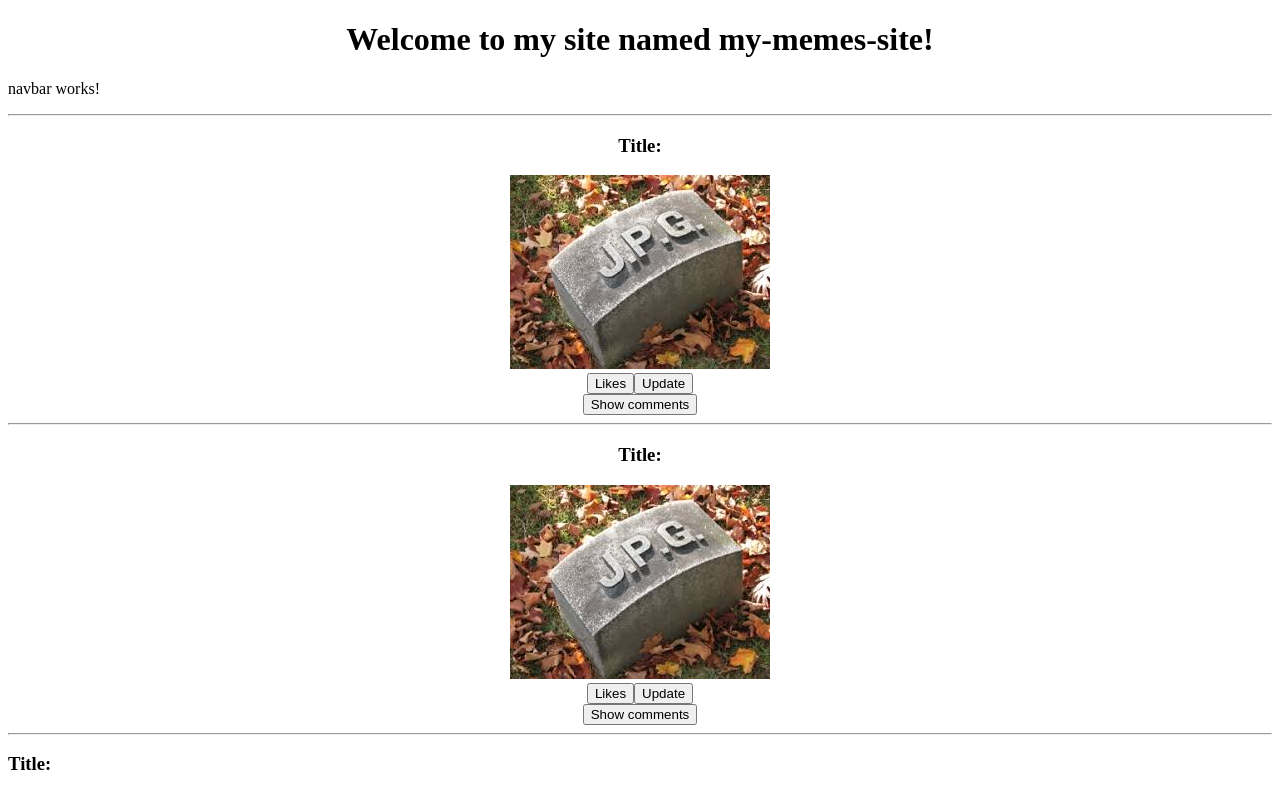
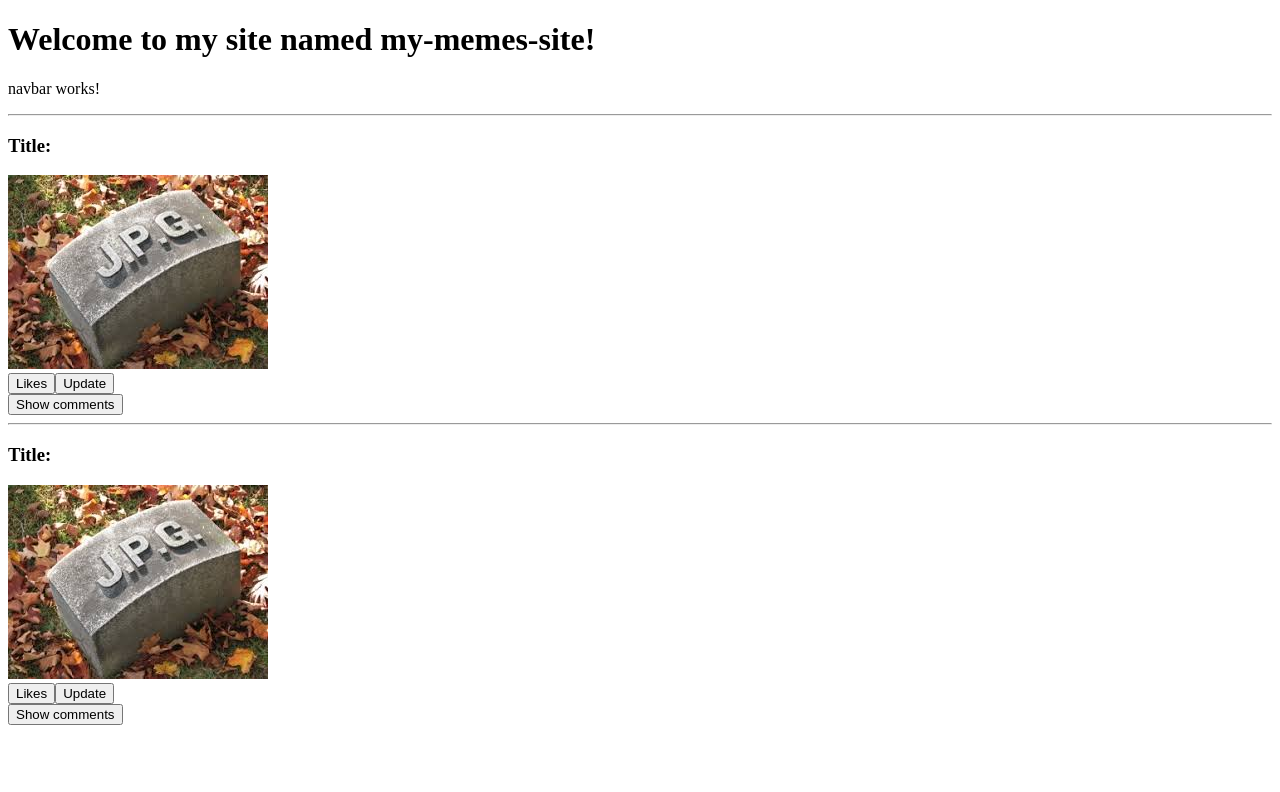
Before and after one commit to RadoslawZegzula/my-memes-site, an Angular app: page /memes in a window 1280 px wide. Shown: the top 792 px of the page. Built offline with nearby package versions, Linux system fonts and the light colour scheme.

Commit message:
Remove styling and add <router-outlet>

```diff
--- a/src/app/app.component.html
+++ b/src/app/app.component.html
@@ -1,14 +1,13 @@
 
-<div style="text-align:center">
+<div>
   <h1>
     Welcome to my site named {{ title }}!
   </h1>
 </div>
 
-<app-navbar></app-navbar>
-
-<div style="text-align:center">
-  <app-memes></app-memes>
+<div>
+  <app-navbar></app-navbar>
+  <router-outlet></router-outlet>
 </div>
 
 <router-outlet></router-outlet>
```
